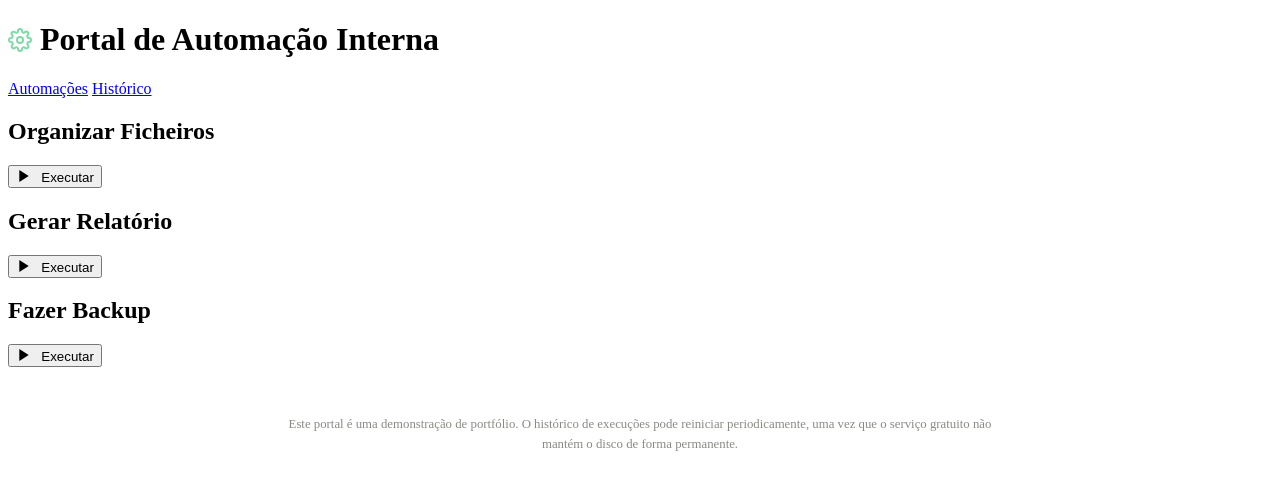
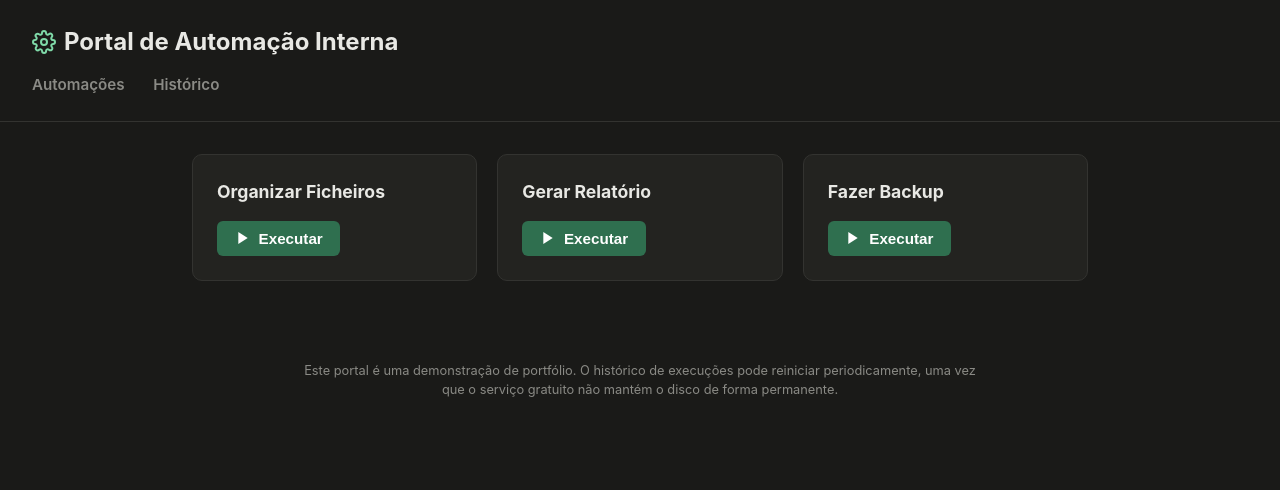
Before and after one commit to elisamanuel-on/portal-automacao-interna, a FastAPI app: page / in a window 1280 px wide. Shown: the top 490 px of the page. Run offline with FastAPI, Linux system fonts and the light colour scheme.

Commit message:
Corrige estilos em falta no portal

```diff
--- a/static/style.css
+++ b/static/style.css
@@ -1,26 +1,135 @@
+:root {
+    --bg: #1a1a18;
+    --bg-card: #232320;
+    --accent: #7fd9a8;
+    --accent-dark: #2f6f4f;
+    --text: #e8e8e4;
+    --text-muted: #8a8a85;
+    --border: #333330;
+    --erro: #e65a5a;
+}
 
-/* Ícone no cabeçalho */
+* {
+    box-sizing: border-box;
+}
+
+body {
+    margin: 0;
+    background: var(--bg);
+    color: var(--text);
+    font-family: -apple-system, BlinkMacSystemFont, "Segoe UI", Roboto, Helvetica, Arial, sans-serif;
+    line-height: 1.5;
+}
+
+header {
+    padding: 1.5rem 2rem;
+    border-bottom: 1px solid var(--border);
+}
+
 header h1 {
     display: flex;
     align-items: center;
     gap: 0.5rem;
+    margin: 0 0 0.75rem;
+    font-size: 1.5rem;
 }
 
 .icon-logo {
     width: 1.5rem;
     height: 1.5rem;
-    color: #7fd9a8;
+    color: var(--accent);
+    flex-shrink: 0;
 }
 
-/* Ícone dentro do botão "Executar" */
+nav a {
+    color: var(--text-muted);
+    text-decoration: none;
+    margin-right: 1.5rem;
+    font-weight: 600;
+    font-size: 0.95rem;
+}
+
+nav a:hover {
+    color: var(--accent);
+}
+
+main {
+    max-width: 960px;
+    margin: 0 auto;
+    padding: 2rem;
+}
+
+.grelha-cartoes {
+    display: grid;
+    grid-template-columns: repeat(auto-fit, minmax(220px, 1fr));
+    gap: 1.25rem;
+}
+
+.cartao {
+    background: var(--bg-card);
+    border: 1px solid var(--border);
+    border-radius: 10px;
+    padding: 1.5rem;
+}
+
+.cartao h2 {
+    margin: 0 0 1rem;
+    font-size: 1.1rem;
+}
+
+.btn-executar {
+    display: inline-flex;
+    align-items: center;
+    background: var(--accent-dark);
+    color: #fff;
+    border: none;
+    border-radius: 6px;
+    padding: 0.55rem 1.1rem;
+    font-size: 0.95rem;
+    font-weight: 600;
+    cursor: pointer;
+    transition: background 0.15s;
+}
+
+.btn-executar:hover {
+    background: var(--accent);
+    color: #10251b;
+}
+
 .icon-btn {
     width: 1rem;
     height: 1rem;
-    margin-right: 0.35rem;
+    margin-right: 0.5rem;
     vertical-align: -2px;
 }
 
-/* Badges de estado no histórico */
+table {
+    width: 100%;
+    border-collapse: collapse;
+    background: var(--bg-card);
+    border-radius: 10px;
+    overflow: hidden;
+}
+
+th, td {
+    text-align: left;
+    padding: 0.75rem 1rem;
+    border-bottom: 1px solid var(--border);
+    font-size: 0.9rem;
+}
+
+th {
+    color: var(--text-muted);
+    font-weight: 600;
+    text-transform: uppercase;
+    font-size: 0.75rem;
+    letter-spacing: 0.03em;
+}
+
+tr:last-child td {
+    border-bottom: none;
+}
+
 .badge {
     display: inline-block;
     padding: 0.2rem 0.65rem;
@@ -31,15 +140,14 @@ header h1 {
 
 .badge-sucesso {
     background: rgba(127, 217, 168, 0.15);
-    color: #7fd9a8;
+    color: var(--accent);
 }
 
 .badge-erro {
     background: rgba(230, 90, 90, 0.15);
-    color: #e65a5a;
+    color: var(--erro);
 }
 
-/* Nota de rodapé (aviso de demonstração) */
 .rodape-nota {
     max-width: 720px;
     margin: 3rem auto 1.5rem;
@@ -49,6 +157,6 @@ header h1 {
 
 .rodape-nota p {
     font-size: 0.8rem;
-    color: #8a8a85;
+    color: var(--text-muted);
     line-height: 1.5;
 }
```
